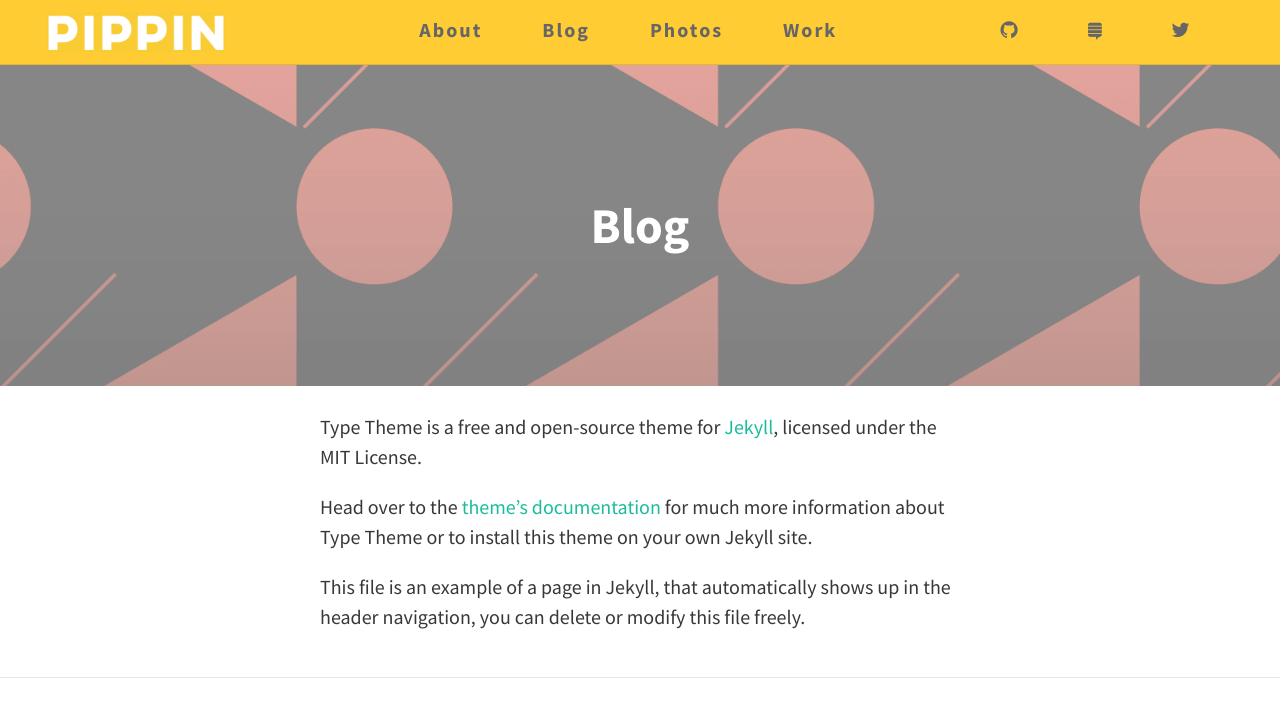
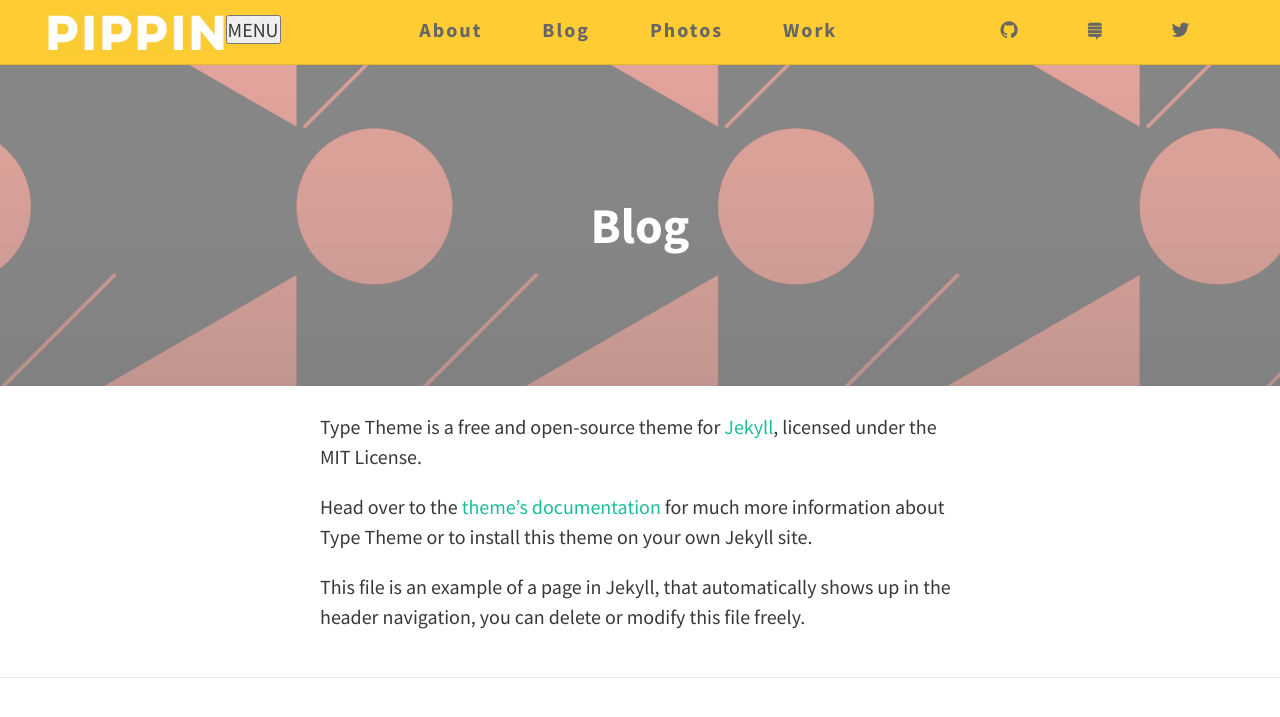
Before and after one commit to pippinlee/pippinlee, a Jekyll site: the page built from blog.md, in a window 1280 px wide. Shown: the top 717 px of the page. Built offline with Jekyll 4.4.1, drawn with Linux system fonts in a browser that asks for light colours; nearby versions of some CDN libraries; some web fonts are replaced.

Commit message:
update url path

```diff
--- a/_includes/head.html
+++ b/_includes/head.html
@@ -26,7 +26,7 @@
   <link href='http://fonts.googleapis.com/css?family=Gentium+Book+Basic:400italic' rel='stylesheet' type='text/css'>
 	{% endif %}
 
-  <script type="text/javascript" src="/js/mobile-view.js"></script>
+  <script type="text/javascript" src="./js/mobile-view.js"></script>
 
 
 	<!-- KaTeX -->
--- a/index.html
+++ b/index.html
@@ -26,7 +26,7 @@
       <div class="excerpt">
         {{ post.excerpt }}
         <a href="{{ post.url | prepend: site.baseurl }}">
-          <img class="button" src="/img/read.png">
+          <img class="button" src="./img/read.png">
         </a>
       </div>
     </div>
```
